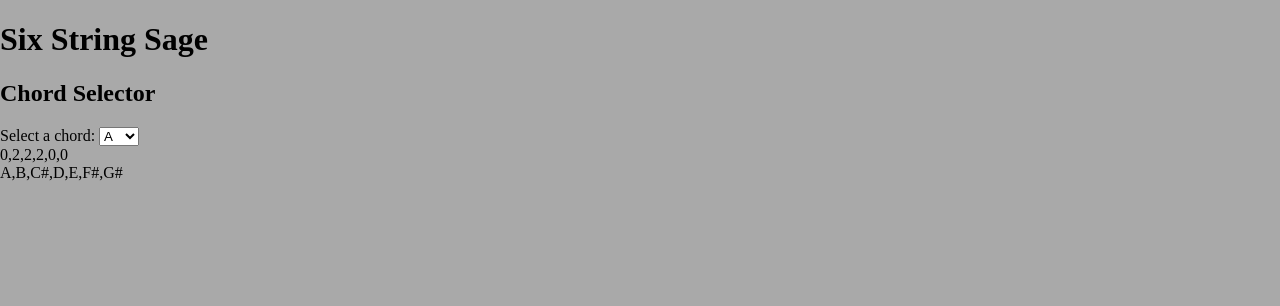
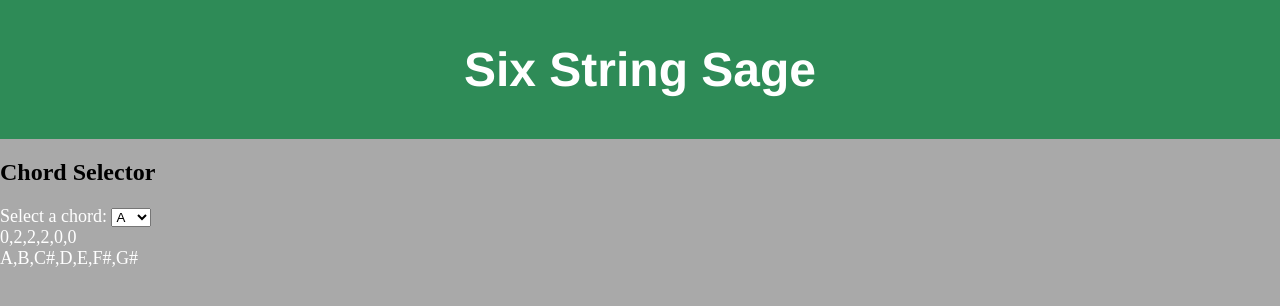
Before and after one commit to D-Pats/six-string-sage, a plain HTML site: page frontend/index.html in a window 1280 px wide. Drawn offline with Linux system fonts and the light colour scheme.

Commit message:
Added to style with banner, background colour, and text colour/size

```diff
--- a/frontend/index.html
+++ b/frontend/index.html
@@ -11,7 +11,7 @@
 <body>
 
     <div>
-        <header>
+        <header class="banner">
             <h1 id="title">Six String Sage</h1>
         </header>
     </div>
--- a/frontend/sixstringsage.css
+++ b/frontend/sixstringsage.css
@@ -3,3 +3,17 @@ body {
     padding: 0;
     background-color: darkgray
 }
+
+.banner {
+    background-color: seagreen;
+    text-align: center;
+    font-family: Helvetica, sans-serif;
+    padding: 10px;
+    color: #fff;
+    font-size: 1.5rem;
+}
+
+#content{
+    color: white;
+    font-size: large;
+}
```
